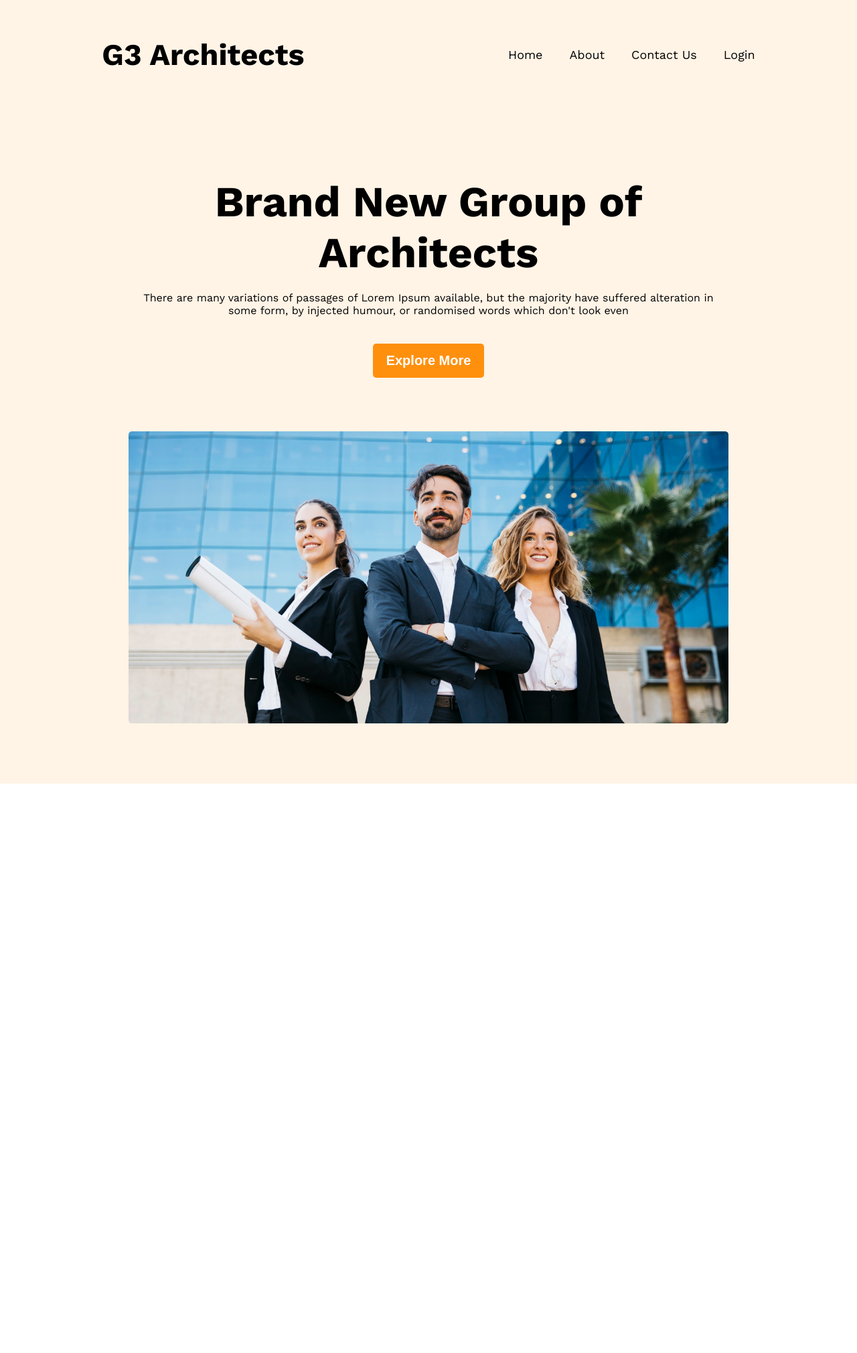
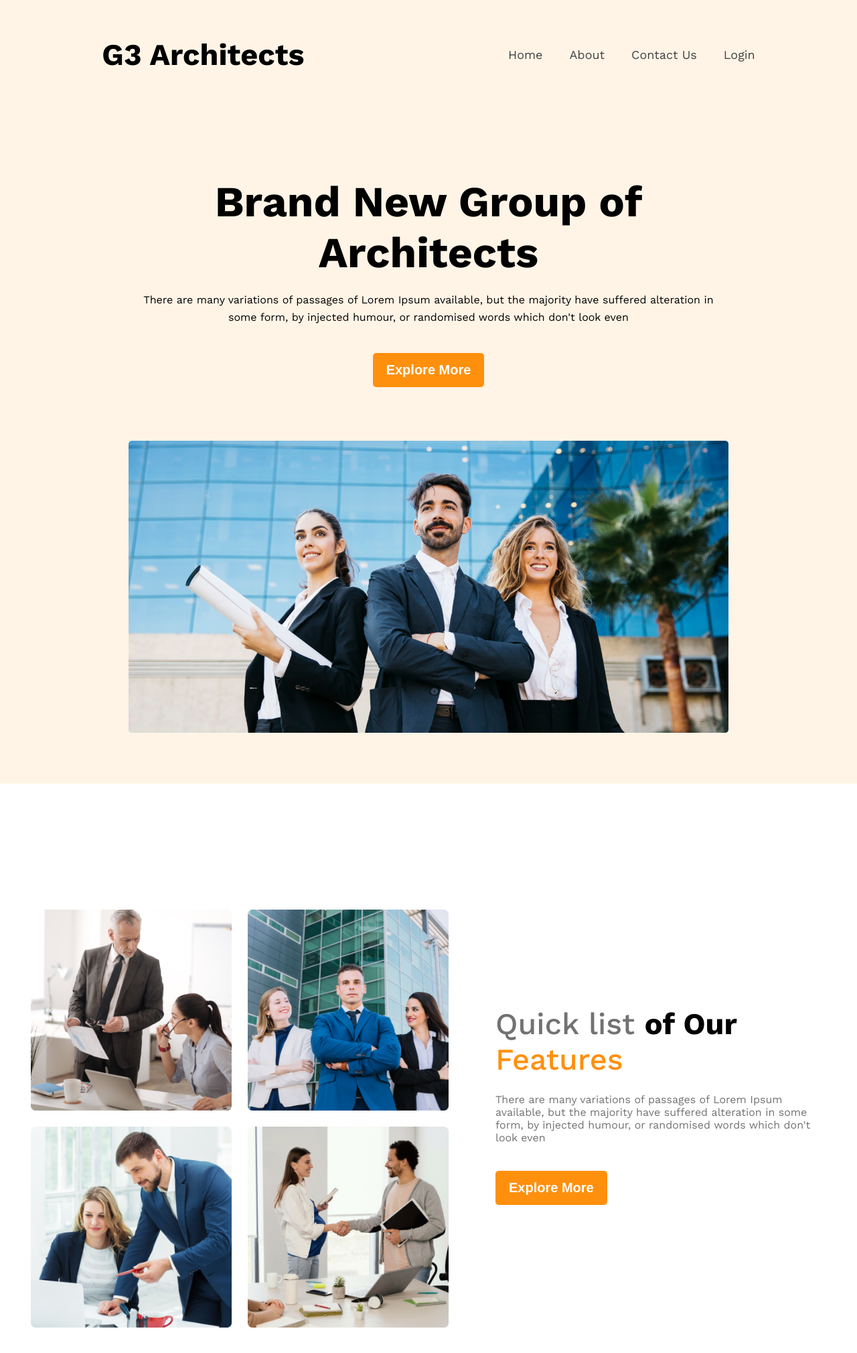
Before and after one commit to jradnan/G3-Architects, a plain HTML site: page index.html in a window 1280 px wide. Shown: the whole page at 67% size. Before the commit the page ends 1344 px from the top, so only its background shows below. Drawn offline with nearby package versions, Linux system fonts and the light colour scheme.

Commit message:
smaller device done

```diff
--- a/index.html
+++ b/index.html
@@ -23,10 +23,10 @@
             </header>
             <nav>
                 <ul>
-                    <li>Home</li>
-                    <li>About</li>
-                    <li>Contact Us</li>
-                    <li>Login</li>
+                    <li> <a href="">Home</a> </li>
+                    <li> <a href="">About</a> </li>
+                    <li> <a href="">Contact Us</a> </li>
+                    <li> <a href="">Login</a> </li>
                 </ul>
             </nav>
         </main>
@@ -43,6 +43,29 @@
             <img src="images/banner.png" alt="">
         </div>
     </section>
+
+
+    <!-- hero section  -->
+    <div class="container">
+        <section class="hero-section">
+            <div class="hero-image-container">
+                <img src="images/team1.png" alt="">
+                <img src="images/team2.png" alt="">
+                <img src="images/team3.png" alt="">
+                <img src="images/team4.png" alt="">
+
+            </div>
+            <div class="hero-section-content">
+                <h1> <span style="color: #727272;">Quick list </span> <span style="font-weight: 700;">of Our</span>
+                    <span style="color: #FF900E;">Features</span> </h1>
+                <p>There are many variations of passages of Lorem Ipsum available, but the majority have suffered
+                    alteration in some form, by injected humour, or randomised words which don't look even</p>
+                <div class="btn"><button class="btn-primary">Explore More</button></div>
+            </div>
+        </section>
+    </div>
+
+
 </body>
 
 </html>
--- a/style.css
+++ b/style.css
@@ -6,6 +6,7 @@
 
 body {
     font-family: 'Work Sans', sans-serif;
+
 }
 
 .banner-section {
@@ -37,13 +38,20 @@ nav>ul>li {
     list-style: none;
     font-size: 18px;
 }
-.banner{
+
+nav>ul>li>a {
+    text-decoration: none;
+    color: #424242;
+}
+
+.banner {
     width: 100%;
     max-width: 862px;
     margin: 150px auto;
     text-align: center;
 
 }
+
 .banner>h1 {
     font-weight: 700;
     font-size: 64px;
@@ -55,12 +63,15 @@ nav>ul>li {
     font-weight: 400;
     font-size: 16px;
     margin: 20px 0px;
+    line-height: 26px;
 
 
 }
-.btn{
+
+.btn {
     margin: 40px 0px;
 }
+
 .btn-primary {
     background: #FF900E;
     color: #FFFFFF;
@@ -70,21 +81,92 @@ nav>ul>li {
     font-weight: 600;
     font-size: 20px;
 }
-.banner-image{
+
+.banner-image {
     width: 70%;
     height: 700px;
     margin: -70px auto;
 }
-.banner-image img{
+
+.banner-image img {
     width: 100%;
 }
+
+.container {
+    width: 100%;
+    height: 1000px;
+    display: flex;
+    justify-content:end;
+    align-items: center;
+
+
+
+
+}
+
+.hero-section {
+
+    display: flex;
+    justify-content: center;
+    align-items: center;
+    gap: 30px;
+}
+
+.hero-image-container {
+    display: grid;
+    grid-template-columns: repeat(2, 1fr);
+    grid-gap: 24px;
+}
+
+.hero-image-container img {
+    width: 300px;
+}
+
+.hero-section-content {
+    width: 500px;
+    margin: 0px 40px;
+
+}
+
+.hero-section-content>h1 {
+    font-weight: 500;
+    font-size: 45px;
+}
+
+.hero-section-content>p {
+    font-size: 16px;
+    padding-top: 24px;
+    font-weight: 400;
+    color: #727272;
+}
+
 /**************** responsive section **************** */
 @media only screen and (max-width:688px) {
-    .banner-section{
+    .banner-section {
         height: 980px;
     }
-    .header-content{
+
+    .header-content {
         flex-direction: column;
+    }
+
+
+    .hero-section-content {
+        text-align: center;
+        width: 400px;
+    }
+    .hero-section {
+
+        flex-direction: column;
+    }
+    .hero-image-container {
+        grid-template-columns: repeat(1, 1fr);
+
+
+    }
+    .container {
+     margin-top: 400px;
+     width: 100%;
     }
 }
 
@@ -93,9 +175,30 @@ nav>ul>li {
  ************************ */
 
 @media only screen and (min-width:689px) and (max-width:992px) {
-    .banner-section{
+    .banner-section {
         height: 980px;
     }
+
+    .hero-section {
+
+        flex-direction: column;
+    }
+    .hero-section-content{
+        margin: 0px 0px;
+        text-align: center;
+    }
+    .hero-image-container {
+        grid-template-columns: repeat(2, 1fr);
+
+    }
+    .container {
+
+     margin: 30px 0px;
+     width: 750px;
+
+
+    }
+
     /* .header-content{
         flex-direction: column;
     } */
@@ -109,20 +212,28 @@ nav>ul>li {
  ********** */
 
 @media only screen and (max-width:400px) {
-    .banner-section{
-        height: 770px;
+    .banner-section {
+        height: 800px;
     }
+
     header>h1 {
         font-weight: 700;
         font-size: 35px;
     }
+
     nav>ul>li {
         list-style: none;
         font-size: 12px;
     }
+
     .banner>h1 {
 
         font-size: 35px;
 
     }
+
+    .hero-section-content {
+        text-align: center;
+        width: 300px;
+    }
 }
```
